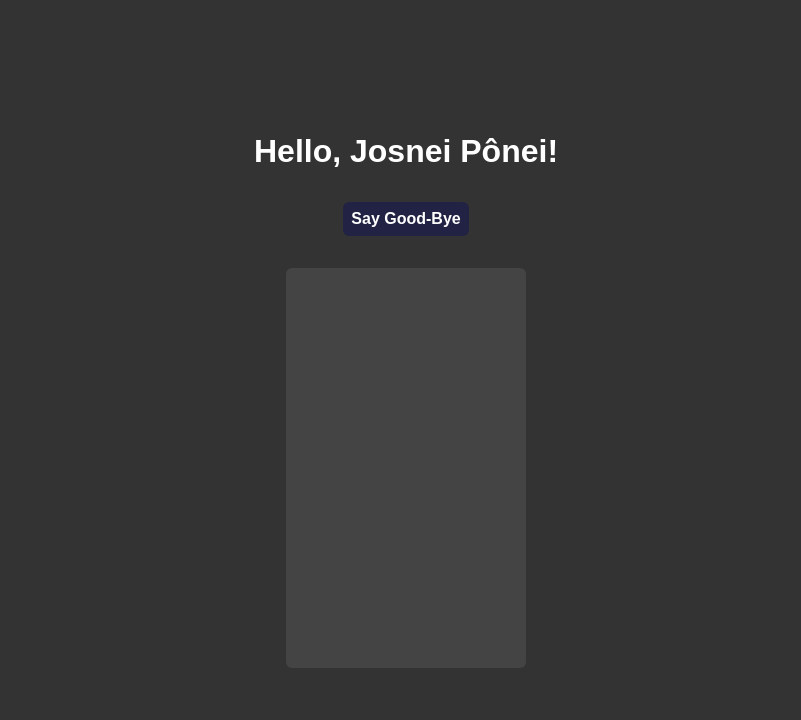
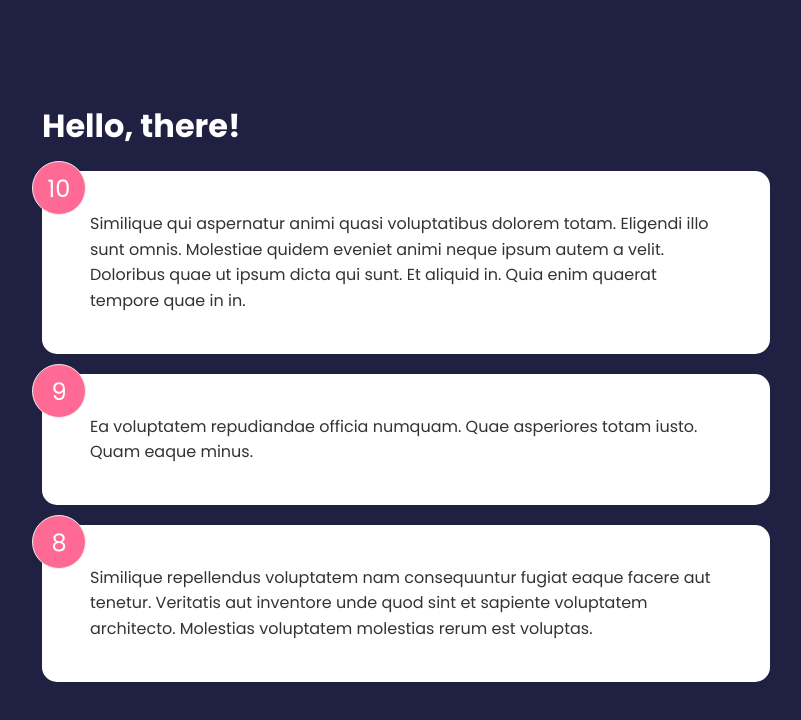
Before and after one commit to juliolmuller/studying-svelte, a Svelte app: page / in a window 1280 px wide. Shown: the top 720 px of the page, without its empty margins (234-1035 px from the left). Built offline with nearby package versions, Linux system fonts and the light colour scheme.

Commit message:
feat: create base styles and card component

```diff
--- a/src/App.svelte
+++ b/src/App.svelte
@@ -1,79 +1,42 @@
 <script lang="ts">
-  let firstName = 'Josnei'
-  let  lastName = 'Pônei'
-  let isArriving = true
-  let logs: string[] = []
+  import FeedbackCard from './components/FeedbackCard.svelte'
 
-  $: name = `${firstName} ${lastName}`
+  let feedbacks = [
+    {
+      id: 1,
+      rating: 10,
+      body: 'Similique qui aspernatur animi quasi voluptatibus dolorem totam. Eligendi illo sunt omnis. Molestiae quidem eveniet animi neque ipsum autem a velit. Doloribus quae ut ipsum dicta qui sunt. Et aliquid in. Quia enim quaerat tempore quae in in.',
+    },
+    {
+      id: 2,
+      rating: 9,
+      body: 'Ea voluptatem repudiandae officia numquam. Quae asperiores totam iusto. Quam eaque minus.',
+    },
+    {
+      id: 3,
+      rating: 8,
+      body: 'Similique repellendus voluptatem nam consequuntur fugiat eaque facere aut tenetur. Veritatis aut inventore unde quod sint et sapiente voluptatem architecto. Molestias voluptatem molestias rerum est voluptas.',
+    },
+  ]
 
-  function toggle() {
-    const time = new Date().toString().slice(16, 24)
-    logs = [...logs, isArriving ? `Left at ${time}` : `Arrived at ${time}`]
-    isArriving = !isArriving
+  function handleDelete(event: CustomEvent<number>) {
+    feedbacks = feedbacks.filter(({ id }) => id !== event.detail)
   }
 </script>
 
-<main>
-  <h1>
-    {#if isArriving}
-      Hello, {name}!
-    {:else}
-      Good-bye, {name}!
-    {/if}
-  </h1>
+<main class="container">
+  <h1>Hello, there!</h1>
 
-  <button on:click={toggle}>
-    Say {isArriving ? 'Good-Bye' : 'Hello'}
-  </button>
-
-  <ul>
-    {#each logs as log}
-      <li>{log}</li>
+  <div role="list">
+    {#each feedbacks as feedback (feedback.id)}
+      <FeedbackCard
+        id={feedback.id}
+        rating={feedback.rating}
+        body={feedback.body}
+        on:delete={handleDelete}
+      />
     {/each}
-  </ul>
+  </div>
 </main>
 
-<style lang="scss">
-  main {
-    display: flex;
-    flex-direction: column;
-    align-items: center;
-    justify-content: center;
-    gap: 2rem;
-
-    width: 100%;
-    min-height: 100vh;
-    background-color: #333;
-    color: #fff;
-  }
-
-  button {
-    outline: none;
-    border: none;
-    border-radius: 6px;
-    background-color: #224;
-    padding: 0.5rem;
-
-    color: #fff;
-    font-weight: 700;
-
-    transition: filter 200ms;
-
-    &:hover {
-      filter: brightness(80%);
-    }
-  }
-
-  ul {
-    overflow: auto;
-    height: 50vh;
-    width: 240px;
-    border-radius: 6px;
-    background-color: #444;
-    padding: 1rem 2rem;
-
-    li + li {
-      margin-top: 0.5rem;
-    }
-  }
-</style>
+<style lang="scss"></style>
--- /dev/null
+++ b/src/components/FeedbackCard.svelte
@@ -0,0 +1,86 @@
+<script lang="ts">
+  import { createEventDispatcher } from 'svelte'
+
+  const dispatch = createEventDispatcher()
+
+  export let id: number
+  export let rating: number
+  export let body: string
+
+  function handelDelete() {
+    if (confirm('Are you sure you wanna delete this feedback?'))
+    dispatch('delete', id)
+  }
+</script>
+
+<div id="feedback-{id}" class="root" role="listitem">
+  <div class="rating">
+    {rating}
+  </div>
+
+  <p class="body">
+    {body}
+  </p>
+
+  <button class="delete-btn" on:click={handelDelete}>
+    &times;
+  </button>
+</div>
+
+<style lang="scss">
+  .root {
+    position: relative;
+    margin: 1.25rem 0;
+    border-radius: 15px;
+    background-color: #fff;
+    padding: 2.5rem 3rem;
+
+    &:hover .delete-btn {
+      opacity: 1;
+    }
+  }
+
+  .rating {
+    position: absolute;
+    top: -10px;
+    left: -10px;
+
+    width: 54px;
+    height: 54px;
+    border: 1px solid #eee;
+    border-radius: 50%;
+    background-color: #ff6a95;
+    padding: 0.5rem;
+
+    color: #fff;
+    font-size: 1.5rem;
+    text-align: center;
+  }
+
+  .body {
+    color: #333;
+  }
+
+  .delete-btn {
+    cursor: pointer;
+    opacity: 0;
+    transition: all 200ms;
+
+    position: absolute;
+    top: 10px;
+    right: 16px;
+
+    display: flex;
+    align-items: center;
+    justify-content: center;
+
+    height: 32px;
+    width: 32px;
+    background: none;
+    border: none;
+    border-radius: 50%;
+
+    color: #333;
+    font-size: 1.375rem;
+  }
+</style>
--- a/src/global.scss
+++ b/src/global.scss
@@ -1,18 +1,25 @@
-* * {
+@import url('https://fonts.googleapis.com/css2?family=Poppins:wght@400;600;700&display=swap');
+
+* {
   box-sizing: border-box;
   margin: 0;
   padding: 0;
 }
 
-html, body, #aoo {
-  width: 100%;
-  min-height: 100vh;
+body, button, input, textarea {
+  background-color: #202142;
+
+  color: #fff;
+  font-family: 'Poppins', sans-serif;
+  line-height: 1.6;
 }
 
-body, button, input, textarea {
-  font: 400 16px sans-serif;
+ul {
+  list-style: none;
 }
 
-a, button {
-  cursor: pointer;
+.container {
+  max-width: 768px;
+  margin: 100px auto;
+  padding: 0 20px;
 }
```
